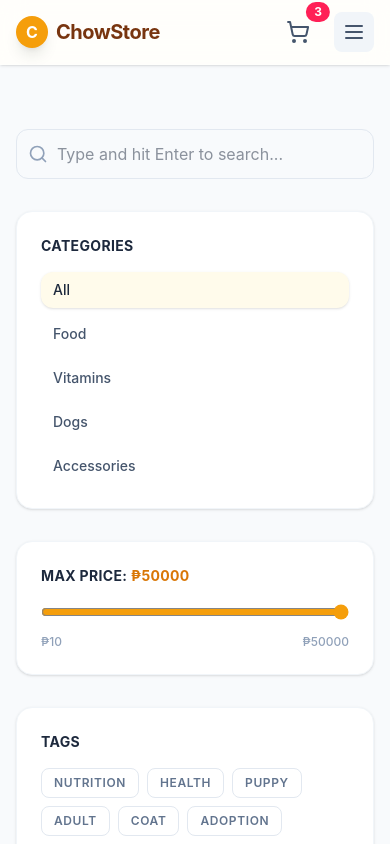
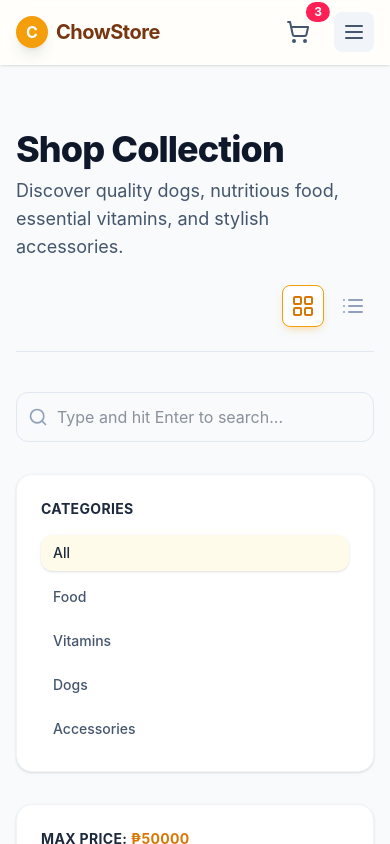
Before and after one commit to eugenepuyod/chowstore, a Vue app: page /shop in a window 390 px wide. Shown: the top 844 px of the page. Built offline with nearby package versions, Linux system fonts and the light colour scheme.

Commit message:
Updated Shoping Page

```diff
--- a/src/views/ShopView.vue
+++ b/src/views/ShopView.vue
@@ -124,7 +124,29 @@ const updateFilters = () => { currentPage.value = 1 }
     <div class="max-w-7xl mx-auto px-4 sm:px-6 lg:px-8 w-full">
 
       <!-- Top Title and Controls -->
+      <div class="block lg:hidden">
+        <div class="flex flex-col md:flex-row justify-between items-end mb-10 pb-6 border-b border-slate-200">
+            <div>
+              <h1 class="text-4xl font-extrabold text-slate-900 mb-2 tracking-tight">Shop Collection</h1>
+              <p class="text-lg text-slate-600 max-w-2xl">Discover quality dogs, nutritious food, essential vitamins, and stylish accessories.</p>
+            </div>
 
+            <div class="mt-6 md:mt-0 flex gap-2">
+              <button @click="isListView = false" :class="[
+                'p-2 rounded-lg transition-colors border',
+                !isListView ? 'bg-white border-brand-500 text-brand-600 shadow-[0_4px_10px_-4px_rgba(245,158,11,0.5)]' : 'bg-transparent border-transparent text-slate-400 hover:text-slate-600 hover:bg-slate-200'
+              ]">
+                <svg xmlns="http://www.w3.org/2000/svg" width="24" height="24" viewBox="0 0 24 24" fill="none" stroke="currentColor" stroke-width="2" stroke-linecap="round" stroke-linejoin="round"><rect width="7" height="7" x="3" y="3" rx="1"/><rect width="7" height="7" x="14" y="3" rx="1"/><rect width="7" height="7" x="14" y="14" rx="1"/><rect width="7" height="7" x="3" y="14" rx="1"/></svg>
+              </button>
+              <button @click="isListView = true" :class="[
+                'p-2 rounded-lg transition-colors border',
+                isListView ? 'bg-white border-brand-500 text-brand-600 shadow-[0_4px_10px_-4px_rgba(245,158,11,0.5)]' : 'bg-transparent border-transparent text-slate-400 hover:text-slate-600 hover:bg-slate-200'
+              ]">
+                <svg xmlns="http://www.w3.org/2000/svg" width="24" height="24" viewBox="0 0 24 24" fill="none" stroke="currentColor" stroke-width="2" stroke-linecap="round" stroke-linejoin="round"><line x1="8" x2="21" y1="6" y2="6"/><line x1="8" x2="21" y1="12" y2="12"/><line x1="8" x2="21" y1="18" y2="18"/><line x1="3" x2="3.01" y1="6" y2="6"/><line x1="3" x2="3.01" y1="12" y2="12"/><line x1="3" x2="3.01" y1="18" y2="18"/></svg>
+              </button>
+            </div>
+          </div>
+        </div>
 
       <div class="flex flex-col lg:flex-row gap-10">
 
@@ -184,6 +206,7 @@ const updateFilters = () => { currentPage.value = 1 }
         <div class="w-full lg:w-3/4 flex flex-col">
 
           <!-- Top Title and Controls -->
+          <div class="hidden lg:block">
             <div class="flex flex-col md:flex-row justify-between items-end mb-10 pb-6 border-b border-slate-200">
               <div>
                 <h1 class="text-4xl font-extrabold text-slate-900 mb-2 tracking-tight">Shop Collection</h1>
@@ -203,6 +226,7 @@ const updateFilters = () => { currentPage.value = 1 }
                 ]">
                   <svg xmlns="http://www.w3.org/2000/svg" width="24" height="24" viewBox="0 0 24 24" fill="none" stroke="currentColor" stroke-width="2" stroke-linecap="round" stroke-linejoin="round"><line x1="8" x2="21" y1="6" y2="6"/><line x1="8" x2="21" y1="12" y2="12"/><line x1="8" x2="21" y1="18" y2="18"/><line x1="3" x2="3.01" y1="6" y2="6"/><line x1="3" x2="3.01" y1="12" y2="12"/><line x1="3" x2="3.01" y1="18" y2="18"/></svg>
                 </button>
+              </div>
             </div>
           </div>
 
```
Lines whose indentation alone changed are shown as unchanged.
